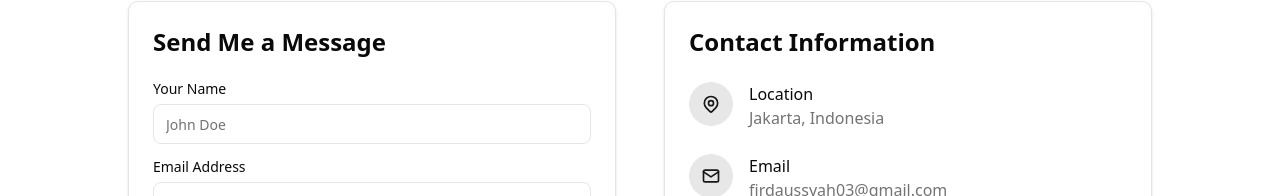
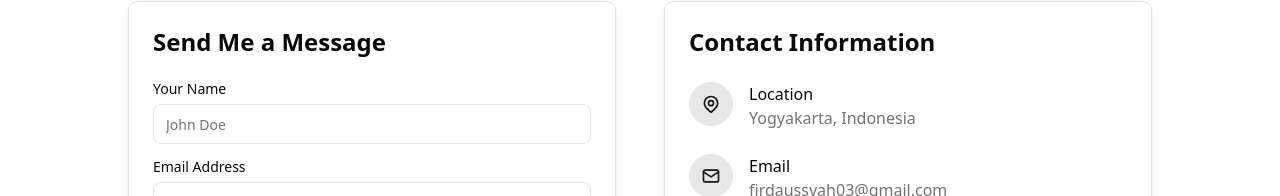
Before and after one commit to maulana-tech/Lana-Developer, a Next.js app in the folder lana-portfolio/: page /contact in a window 1280 px wide. Shown: the part 335-531 px from the top of the page. Built offline with nearby package versions, Linux system fonts and the light colour scheme.

Commit message:
fix(contact): update location and linkedin url
Update location from Jakarta to Yogyakarta and correct linkedin profile URL

```diff
--- a/lana-portfolio/src/app/contact/page.tsx
+++ b/lana-portfolio/src/app/contact/page.tsx
@@ -184,7 +184,7 @@ export default function ContactPage() {
                   </div>
                   <div>
                     <h3 className="font-medium">Location</h3>
-                    <p className="text-muted-foreground">Jakarta, Indonesia</p>
+                    <p className="text-muted-foreground">Yogyakarta, Indonesia</p>
                   </div>
                 </div>
 
@@ -230,7 +230,7 @@ export default function ContactPage() {
 
                 <motion.a
                   whileHover={{ y: -5 }}
-                  href="https://id.linkedin.com/in/muhammad-firdaussyah-083362293"
+                  href="https://www.linkedin.com/in/muhammad-firdaussyah-083362293"
                   target="_blank"
                   rel="noopener noreferrer"
                   className="bg-secondary p-4 rounded-lg flex items-center justify-center hover:bg-primary hover:text-primary-foreground transition-colors"
```
